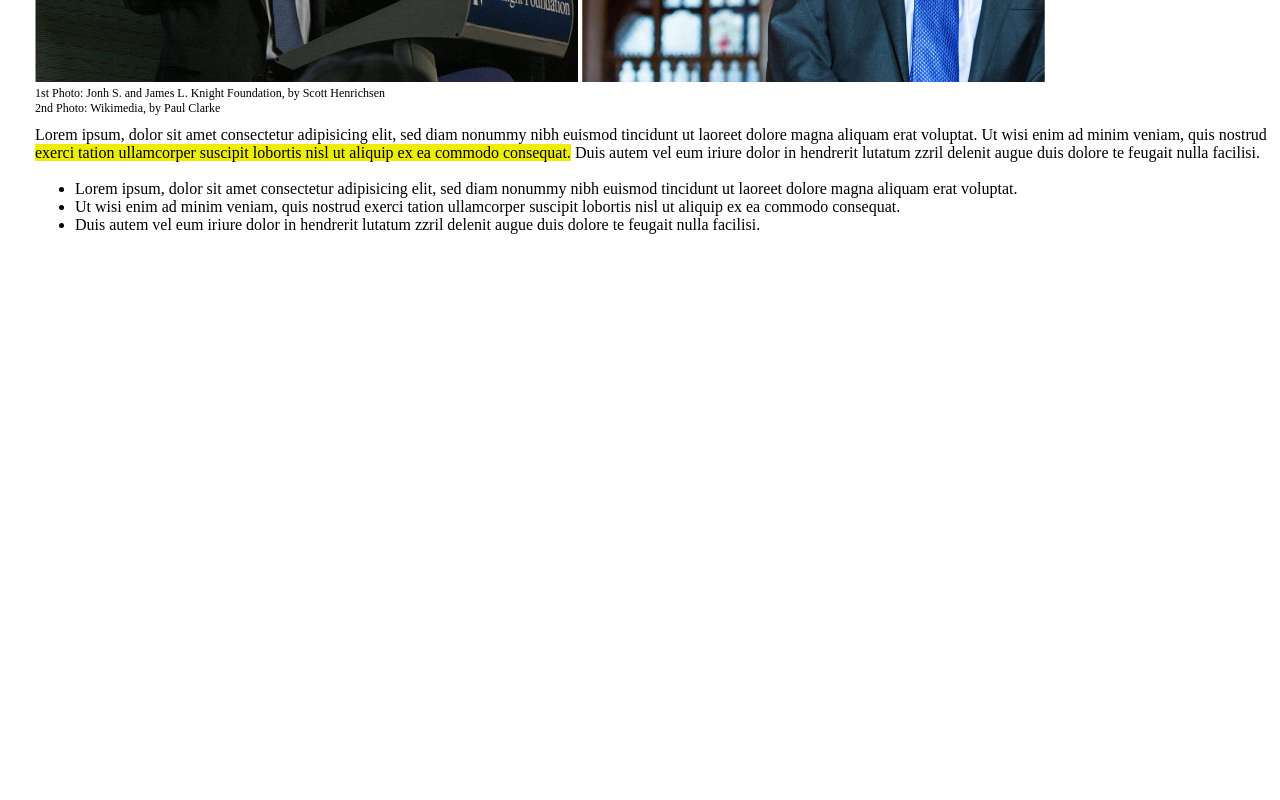
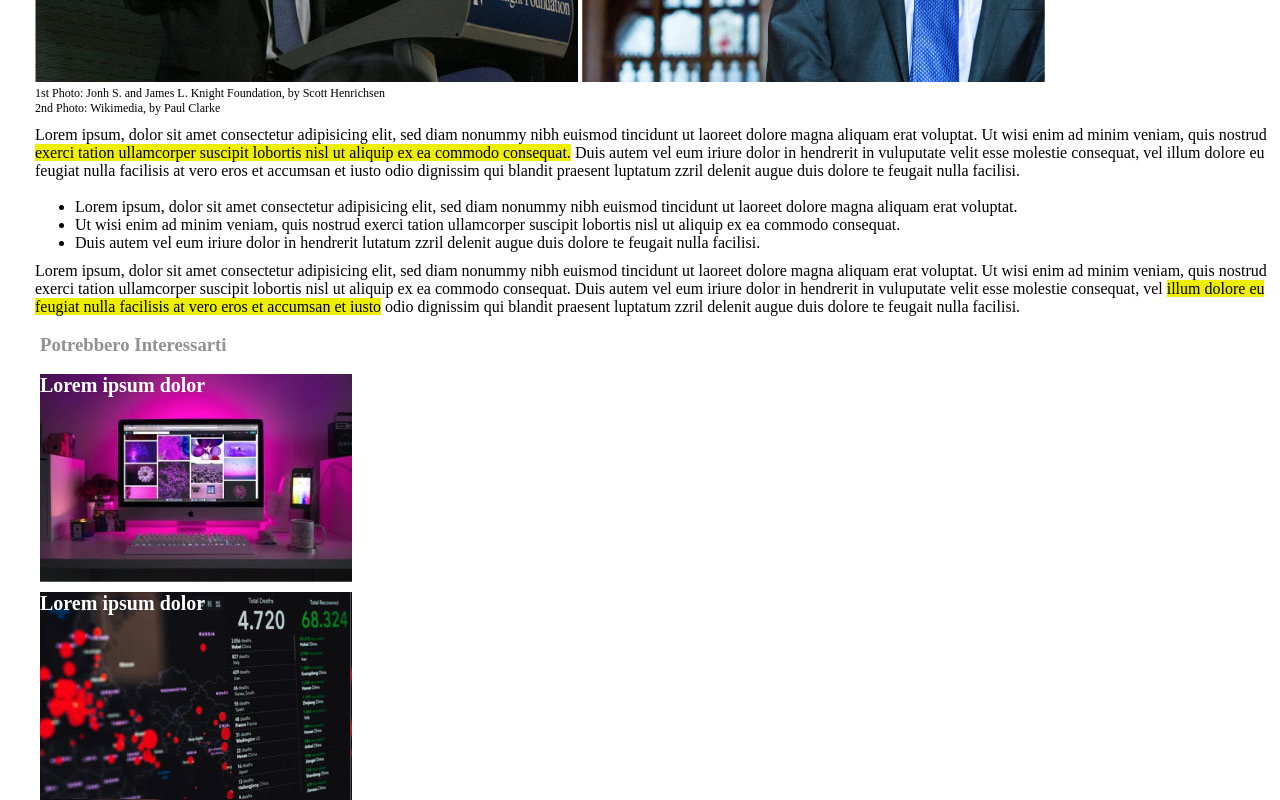
Before and after one commit to Iruiasaro/html-css-booleaner, a plain HTML site: page index.html in a window 1280 px wide. Shown: the part 534-1334 px from the top of the page. Before the commit the page ends 800 px from the top, so only its background shows below. Drawn offline with Linux system fonts and the light colour scheme.

Commit message:
inserimento secondo paragr e footer

```diff
--- a/index.html
+++ b/index.html
@@ -31,26 +31,29 @@
 
             <!-- inserimento paragrafo ed elenco puntato -->
             <section>
-                <p>Lorem ipsum, dolor sit amet consectetur adipisicing elit, sed diam nonummy nibh euismod tincidunt ut laoreet dolore magna aliquam erat voluptat. Ut wisi enim ad minim veniam, quis nostrud <span id="sottolineatura">exerci tation ullamcorper suscipit lobortis nisl ut aliquip ex ea commodo consequat.</span> Duis autem vel eum iriure dolor in hendrerit lutatum zzril delenit augue duis dolore te feugait nulla facilisi.</p>
+                <p>Lorem ipsum, dolor sit amet consectetur adipisicing elit, sed diam nonummy nibh euismod tincidunt ut laoreet dolore magna aliquam erat voluptat. Ut wisi enim ad minim veniam, quis nostrud <span class="sottolineatura">exerci tation ullamcorper suscipit lobortis nisl ut aliquip ex ea commodo consequat.</span> Duis autem vel eum iriure dolor in hendrerit in vuluputate velit esse molestie consequat, vel illum dolore eu feugiat nulla facilisis at vero eros et accumsan et iusto odio dignissim qui blandit praesent luptatum zzril delenit augue duis dolore te feugait nulla facilisi.</p>
                 <br>
 
-                <!-- elenco puntato -->
                 <ul>
                     <li>Lorem ipsum, dolor sit amet consectetur adipisicing elit, sed diam nonummy nibh euismod tincidunt ut laoreet dolore magna aliquam erat voluptat.</li>
                     <li>Ut wisi enim ad minim veniam, quis nostrud exerci tation ullamcorper suscipit lobortis nisl ut aliquip ex ea commodo consequat.</li>
                     <li>Duis autem vel eum iriure dolor in hendrerit lutatum zzril delenit augue duis dolore te feugait nulla facilisi.</li>
                 </ul>
+            </section>
 
-
-
-
-
+            <!-- inserimento secondo paragrafo Lorem ... -->
+            <section>
+                <p>Lorem ipsum, dolor sit amet consectetur adipisicing elit, sed diam nonummy nibh euismod tincidunt ut laoreet dolore magna aliquam erat voluptat. Ut wisi enim ad minim veniam, quis nostrud exerci tation ullamcorper suscipit lobortis nisl ut aliquip ex ea commodo consequat. Duis autem vel eum iriure dolor in hendrerit in vuluputate velit esse molestie consequat, vel <span class="sottolineatura"> illum dolore eu feugiat nulla facilisis at vero eros et accumsan et iusto</span> odio dignissim qui blandit praesent luptatum zzril delenit augue duis dolore te feugait nulla facilisi.</p>
+                <br>
             </section>
         </main>
 
-
+        <!-- inserimento footer -->
         <footer>
-
+            <h3>Potrebbero Interessarti</h3>
+            <br>
+            <div id="monitor" class="foot-img">Lorem ipsum dolor</div>
+            <div id="graph" class="foot-img">Lorem ipsum dolor</div>
         </footer>
     </body>
 </html>
--- a/style.css
+++ b/style.css
@@ -42,6 +42,32 @@ section {
     font-size: 12px;
 }
 
-#sottolineatura {
+.sottolineatura {
     background-color: rgb(238, 238, 2);
 }
+
+h3 {
+    color: rgb(145, 145, 145);
+    margin-left: 40px;
+}
+
+.foot-img {
+    width: 312px;
+    height: 208px;
+    color: white;
+    font-size: 20px;
+    font-weight: 600;
+    margin-left: 40px;
+}
+
+#monitor {
+    background-image: url(img/monitor.jpg);
+    margin-left: 40px;
+
+}
+
+#graph {
+    background-image: url(img/graph.jpg);
+    margin-top: 10px;
+    margin-left: 40px;
+}
```
